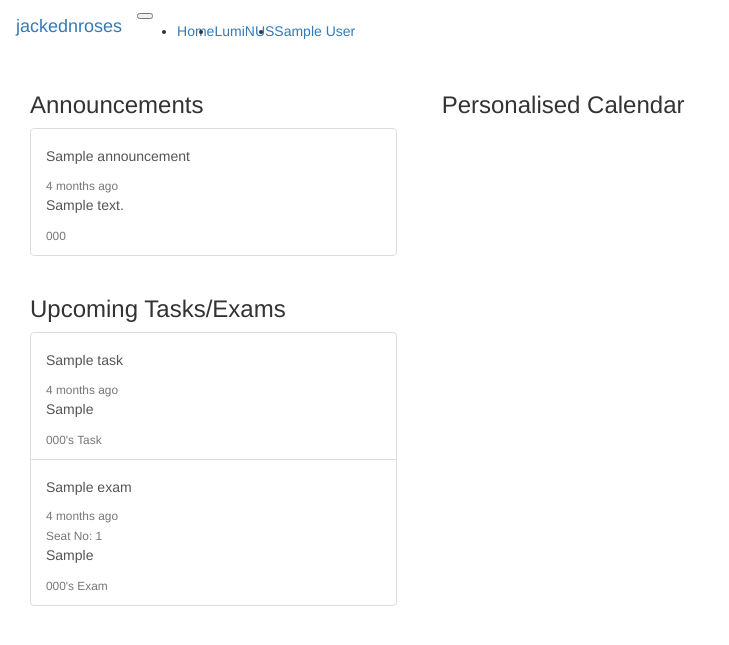
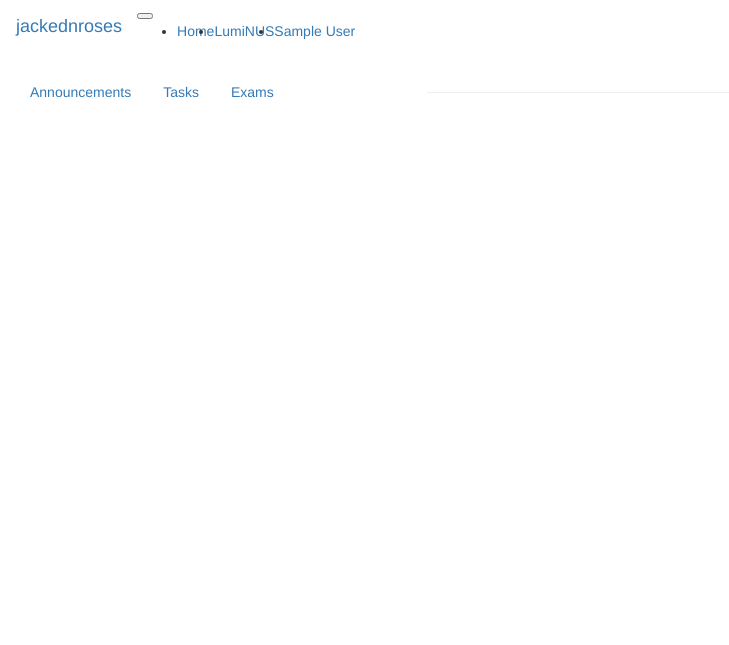
Before and after one commit to deyixtan/jackednroses, a Flask app: page / in a window 1280 px wide. Shown: the top 645 px of the page, without its empty margins (0-729 px from the left). Run offline with Flask 2, Linux system fonts and the light colour scheme; a user stored in the database is signed in; tables that the repository leaves empty hold one stand-in row (values such as "Sample post"); some libraries are stand-ins or nearby versions.

Commit message:
Modified UI for displaying announcements, tasks and exams under main index page

```diff
--- a/webapp/core/routes.py
+++ b/webapp/core/routes.py
@@ -1,3 +1,4 @@
+from datetime import datetime
 from flask import render_template, request
 from flask_login import current_user, login_required
 from webapp.core import bp
@@ -26,6 +27,7 @@ def index():
             exam_details_list.extend(exam.examdetails)
 
     announcement_list = sorted(announcement_list, key=lambda x: x.date, reverse=True)
+    task_exam_list = filter(lambda x: x.timestamp > datetime.utcnow(), task_exam_list)
     task_exam_list = sorted(task_exam_list, key=lambda x: x.timestamp)
 
     return render_template("index.html", announcement_list=announcement_list, task_exam_list=task_exam_list, exam_details_list=exam_details_list)
--- a/webapp/templates/index.html
+++ b/webapp/templates/index.html
@@ -4,8 +4,20 @@
 {% block page_content %}
     <div class="row">
         <div class="col-sm-4">
-            <div class="col-sm-12">
-                <h3>Announcements</h3>
+            <ul class="nav nav-pills mb-3" id="pills-tab" role="tablist">
+                <li class="nav-item">
+                    <a class="nav-link active" id="pills-announcements-tab" data-toggle="pill" href="#pills-announcements" role="tab" aria-controls="pills-home" aria-selected="true">Announcements</a>
+                </li>
+                <li class="nav-item">
+                    <a class="nav-link" id="pills-tasks-tab" data-toggle="pill" href="#pills-tasks" role="tab" aria-controls="pills-tasks" aria-selected="false">Tasks</a>
+                </li>
+                <li class="nav-item">
+                    <a class="nav-link" id="pills-exams-tab" data-toggle="pill" href="#pills-exams" role="tab" aria-controls="pills-exams" aria-selected="false">Exams</a>
+                </li>
+            </ul>
+
+            <div class="tab-content" id="pills-tabContent">
+                <div class="tab-pane fade show active" id="pills-announcements" role="tabpanel" aria-labelledby="pills-announcement-tab">
                     <div class="list-group">
                         {% for announcement in announcement_list %}
                         <a href="#" class="list-group-item list-group-item-action flex-column align-items-start">
@@ -22,25 +34,36 @@
                     </div>
                 </div>
 
-            <div class="col-sm-12">
-                <h3>Upcoming Tasks/Exams</h3>
+                <div class="tab-pane fade" id="pills-tasks" role="tabpanel" aria-labelledby="pills-tasks-tab">
                     <div class="list-group">
                         {% for task_exam in task_exam_list %}
+                        {% if isinstance(task_exam, Task) %}
                         <a href="#" class="list-group-item list-group-item-action flex-column align-items-start">
                             <div class="d-flex w-100 justify-content-between">
-                            <h5 class="mb-1">
-                                {% if isinstance(task_exam, Task) %}{{ task_exam.taskname }}{% else %}{{ task_exam.examname }}{% endif %}
-                            </h5>
+                                <h5 class="mb-1">{{ task_exam.taskname }}</h5>
                                 <small class="text-muted">{{ moment(task_exam.timestamp).fromNow() }}</small>
                             </div>
-                        {% if isinstance(task_exam, Task) %}
                             {% for line in task_exam.taskinfo.splitlines() %}
                             <p class="mb-1">{{ line }}</p>
                             {% endfor %}
                             <small class="text-muted">{{ task_exam.module.code }}'s Task</small>
-                        {% else %}
+                        </a>
+                        {% endif %}
+                        {% endfor %}
+                    </div>
+                </div>
+
+                <div class="tab-pane fade" id="pills-exams" role="tabpanel" aria-labelledby="pills-exams-tab">
+                    <div class="list-group">
+                        {% for task_exam in task_exam_list %}
+                        {% if isinstance(task_exam, Exam) %}
+                        <a href="#" class="list-group-item list-group-item-action flex-column align-items-start">
+                            <div class="d-flex w-100 justify-content-between">
+                                <h5 class="mb-1">{{ task_exam.examname }}</h5>
+                                <small class="text-muted">{{ moment(task_exam.timestamp).fromNow() }}</small>
+                            </div>
                             {% for details in exam_details_list %}
-                            {% if  details.exam_id ==  task_exam.id %}
+                                {% if details.exam_id ==  task_exam.id %}
                                     {% set current = details %}
                                     <small class="text-muted">Seat No: {{ current.seatnum }}</small>
                                 {% endif %}
@@ -49,15 +72,15 @@
                             <p class="mb-1">{{ line }}</p>
                             {% endfor %}
                             <small class="text-muted">{{ task_exam.module.code }}'s Exam</small>
+                        </a>
                         {% endif %}
-                    </a>
                         {% endfor %}
                     </div>
                 </div>
             </div>
-
+        </div>
+        <hr>
         <div class="col-sm-8">
-            <h3>Personalised Calendar</h3>
             <div class="embed-responsive embed-responsive-1by1">
                 <iframe class="embed-responsive-item" src="{{ url_for('calendar.index') }}"></iframe>
             </div>
```
Lines whose indentation alone changed are shown as unchanged.
